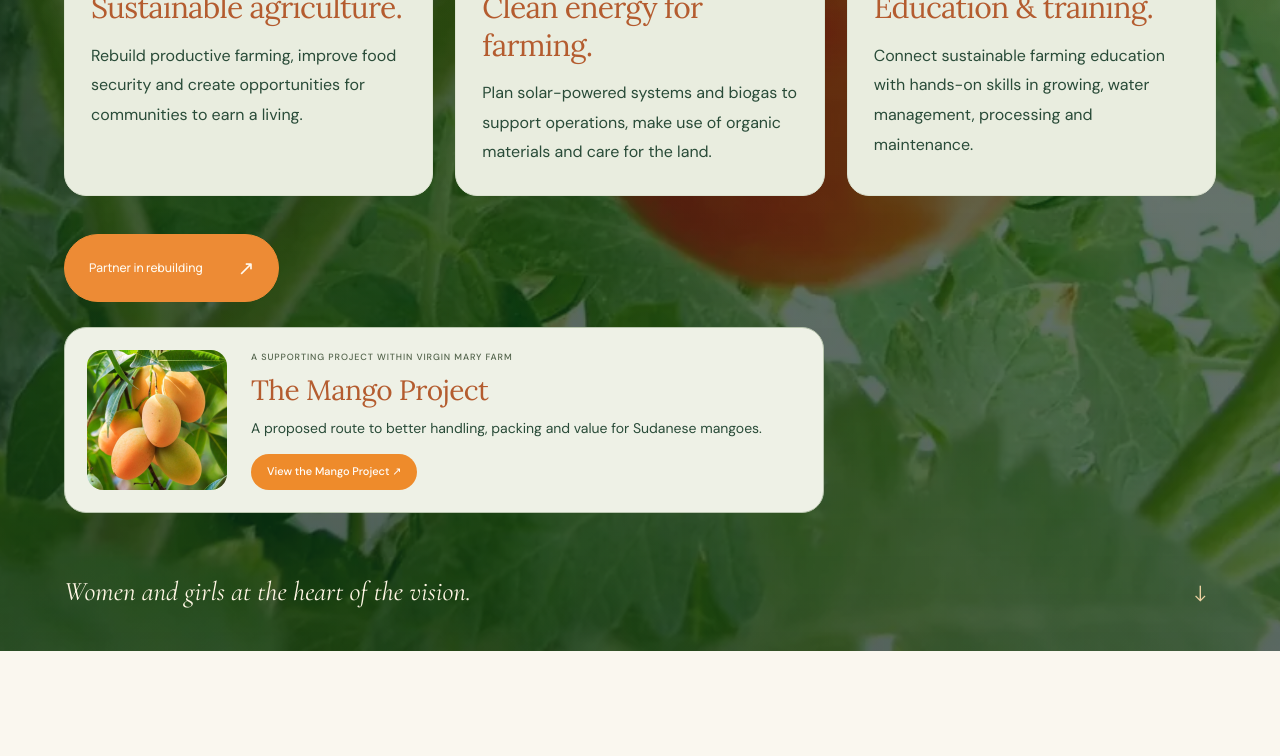
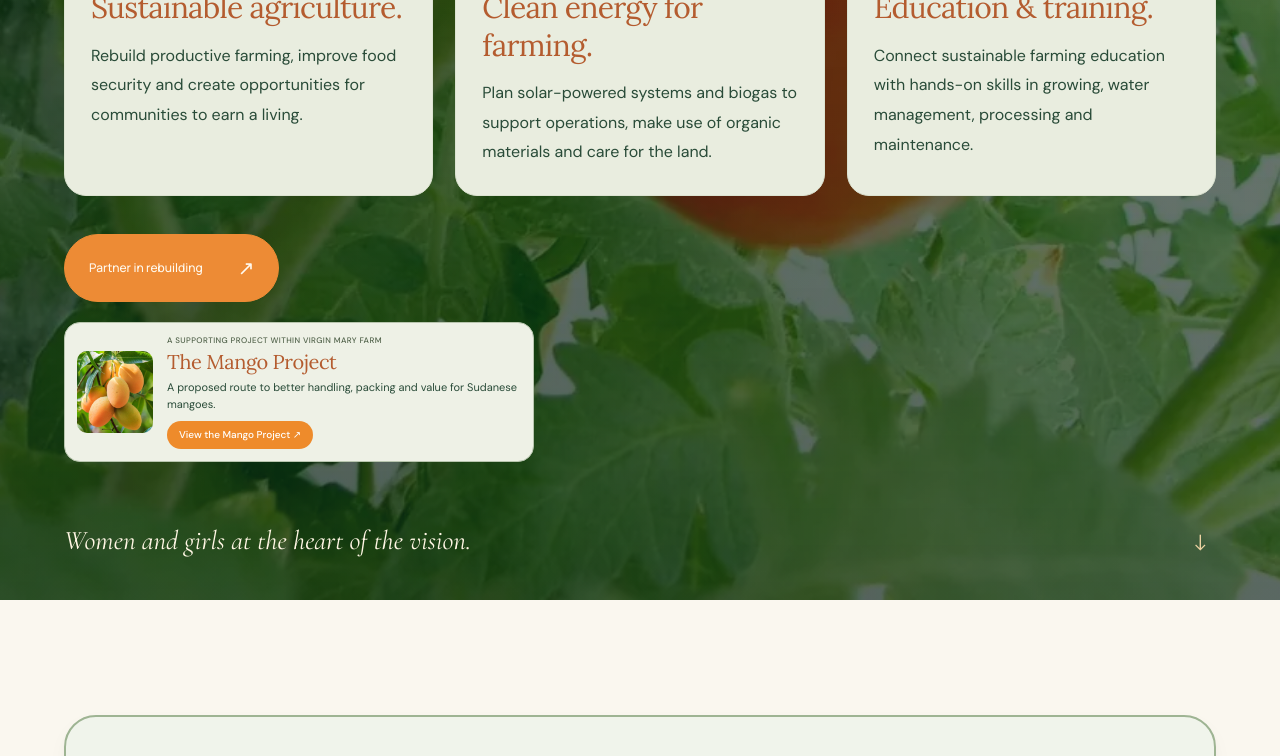
Before and after one commit to Hero988/RiseMeUp, a React (Vite) app: page / in a window 1280 px wide. Shown: the part 5695-6451 px from the top of the page. Built offline with nearby package versions, Linux system fonts and the light colour scheme; a web font is replaced by a local one.

Commit message:
Preview a much smaller Mango supporting-project card

```diff
--- a/src/components/FarmEstate.css
+++ b/src/components/FarmEstate.css
@@ -176,3 +176,12 @@
 .home-page.warm-brand #virgin-mary-farm .rm-estate-mango-button{display:inline-flex;align-items:center;min-height:36px;padding:9px 16px;border-radius:30px;background:#ee8b2b;color:white;font:500 11px/1.3 'DM Sans',Arial,sans-serif;text-decoration:none}
 .home-page.warm-brand #virgin-mary-farm .rm-estate-mango-button:hover{background:#d7731f}
 @media(max-width:600px){.home-page.warm-brand #virgin-mary-farm .rm-estate-mango{padding:18px;gap:16px;align-items:flex-start}.home-page.warm-brand #virgin-mary-farm .rm-estate-mango>img{width:85px;height:105px;flex-basis:85px}.home-page.warm-brand #virgin-mary-farm .rm-estate-mango h3{font-size:22px}.home-page.warm-brand #virgin-mary-farm .rm-estate-mango p:not(.eyebrow){font-size:13px}}
+
+/* Smaller supporting-project link, preview variant. */
+.home-page.warm-brand #virgin-mary-farm .rm-estate-mango{max-width:470px;padding:12px;gap:14px;border-radius:16px;margin-top:20px}
+.home-page.warm-brand #virgin-mary-farm .rm-estate-mango>img{width:76px;height:82px;flex-basis:76px;border-radius:10px}
+.home-page.warm-brand #virgin-mary-farm .rm-estate-mango .eyebrow{font-size:8px;line-height:1.4;letter-spacing:.05em;margin-bottom:4px}
+.home-page.warm-brand #virgin-mary-farm .rm-estate-mango h3{font-size:20px;line-height:1.2;margin-bottom:5px}
+.home-page.warm-brand #virgin-mary-farm .rm-estate-mango p:not(.eyebrow){font-size:11px;line-height:1.5;margin-bottom:7px}
+.home-page.warm-brand #virgin-mary-farm .rm-estate-mango-button{font-size:10px;min-height:28px;padding:6px 12px}
+@media(max-width:600px){.home-page.warm-brand #virgin-mary-farm .rm-estate-mango{max-width:100%}.home-page.warm-brand #virgin-mary-farm .rm-estate-mango>img{width:66px;height:78px;flex-basis:66px}}
```
